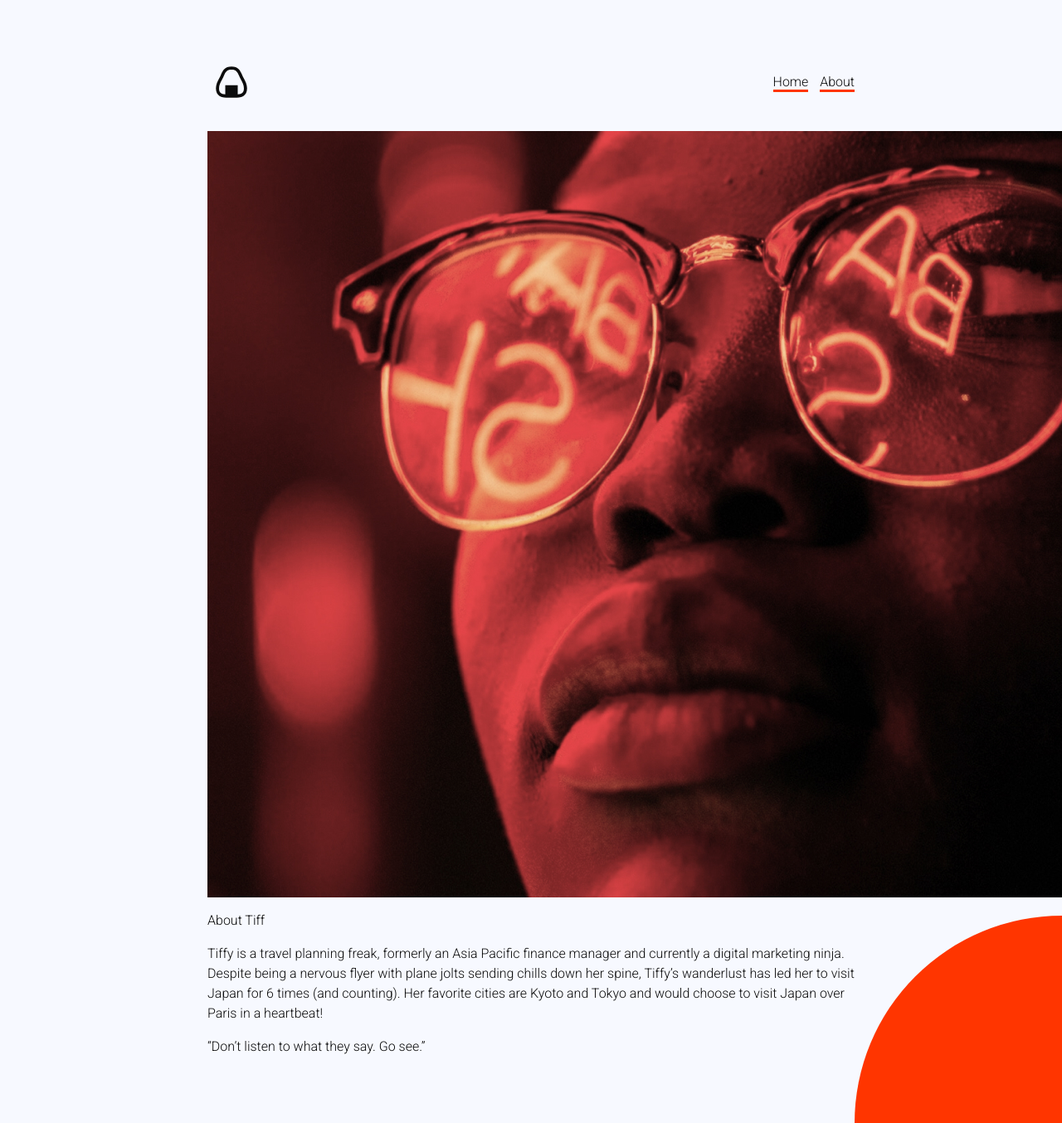
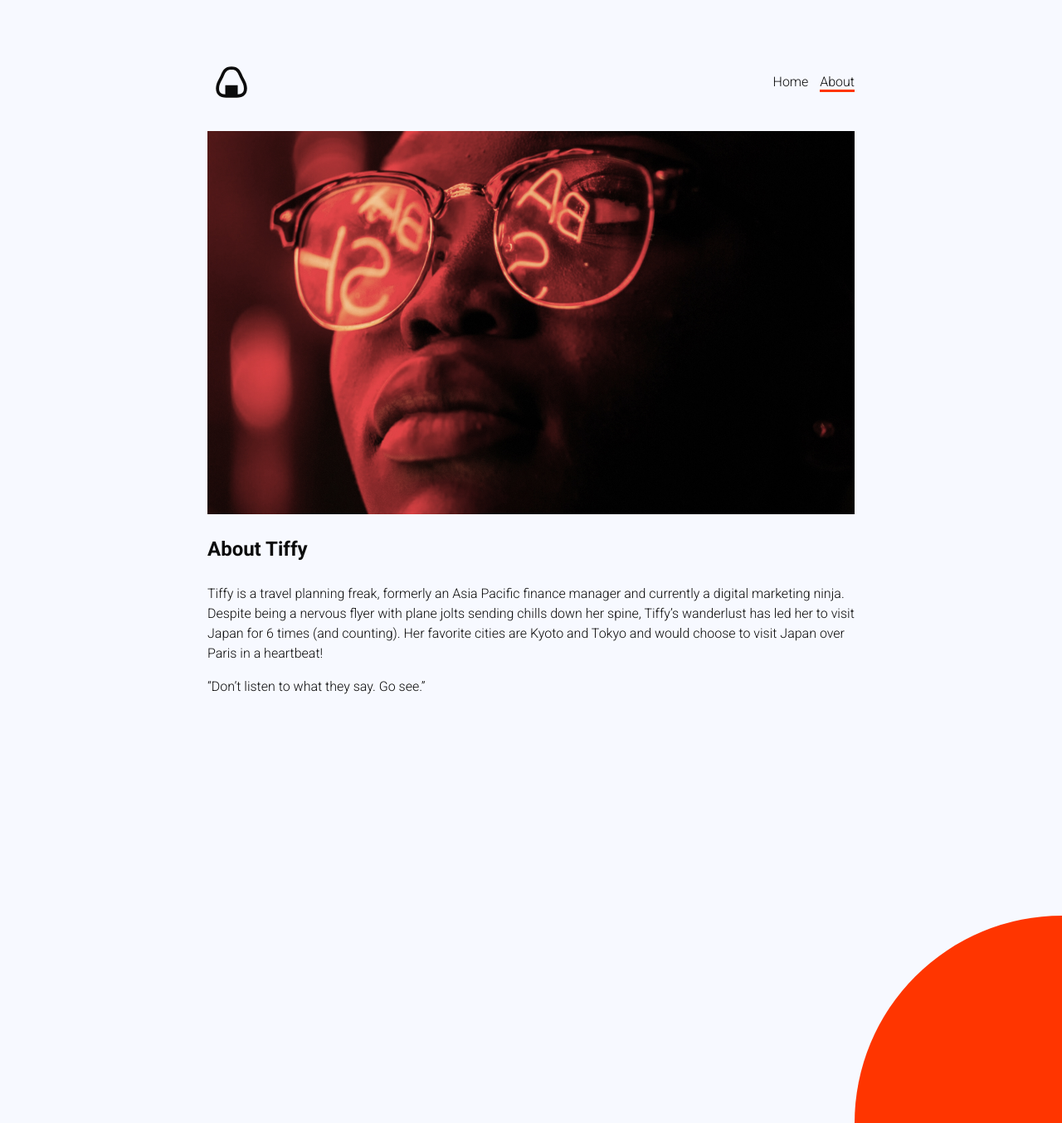
Before and after one commit to Lexis/anightinjapan, a Jekyll site: the page built from about.markdown, in a window 1280 px wide and 1354 px high. Shown: the whole window at 83% size. Built offline with Jekyll 4.4.1, drawn with Linux system fonts in a browser that asks for light colours.

Commit message:
fix nav and images

```diff
--- a/_includes/header.html
+++ b/_includes/header.html
@@ -3,7 +3,7 @@
         <img src="/assets/images/logo.svg" alt="A Night in Japan">
     </a>
     <nav>
-        <a href="/">Home</a>
-        <a href="/about">About</a>
+        <a href="/" {% if page.url == "/" %} class="selected"{% endif %}>Home</a>
+        <a href="/about/" {% if page.url == "/about/" %} class="selected"{% endif %}>About</a>
     </nav>
 </header>
--- a/about.markdown
+++ b/about.markdown
@@ -6,7 +6,7 @@ layout: default
 
 ![about.jpg](/uploads/about.jpg)
 
-About Tiff
+### About Tiffy
 
 Tiffy is a travel planning freak, formerly an Asia Pacific finance manager and currently a digital marketing ninja. Despite being a nervous flyer with plane jolts sending chills down her spine, Tiffy’s wanderlust has led her to visit Japan for 6 times (and counting). Her favorite cities are Kyoto and Tokyo and would choose to visit Japan over Paris in a heartbeat!
 
--- a/assets/css/app.scss
+++ b/assets/css/app.scss
@@ -49,7 +49,15 @@ section {
     margin: 40px 0 0 0;
 }
 
-nav a, p a {
+nav a {
+    color: $black;
+    text-decoration: none;
+}
+img {
+    max-width: 780px;
+}
+
+nav a.selected, p a {
     color: $black;
     text-decoration: none;
     border-bottom: 3px solid $red;
```
